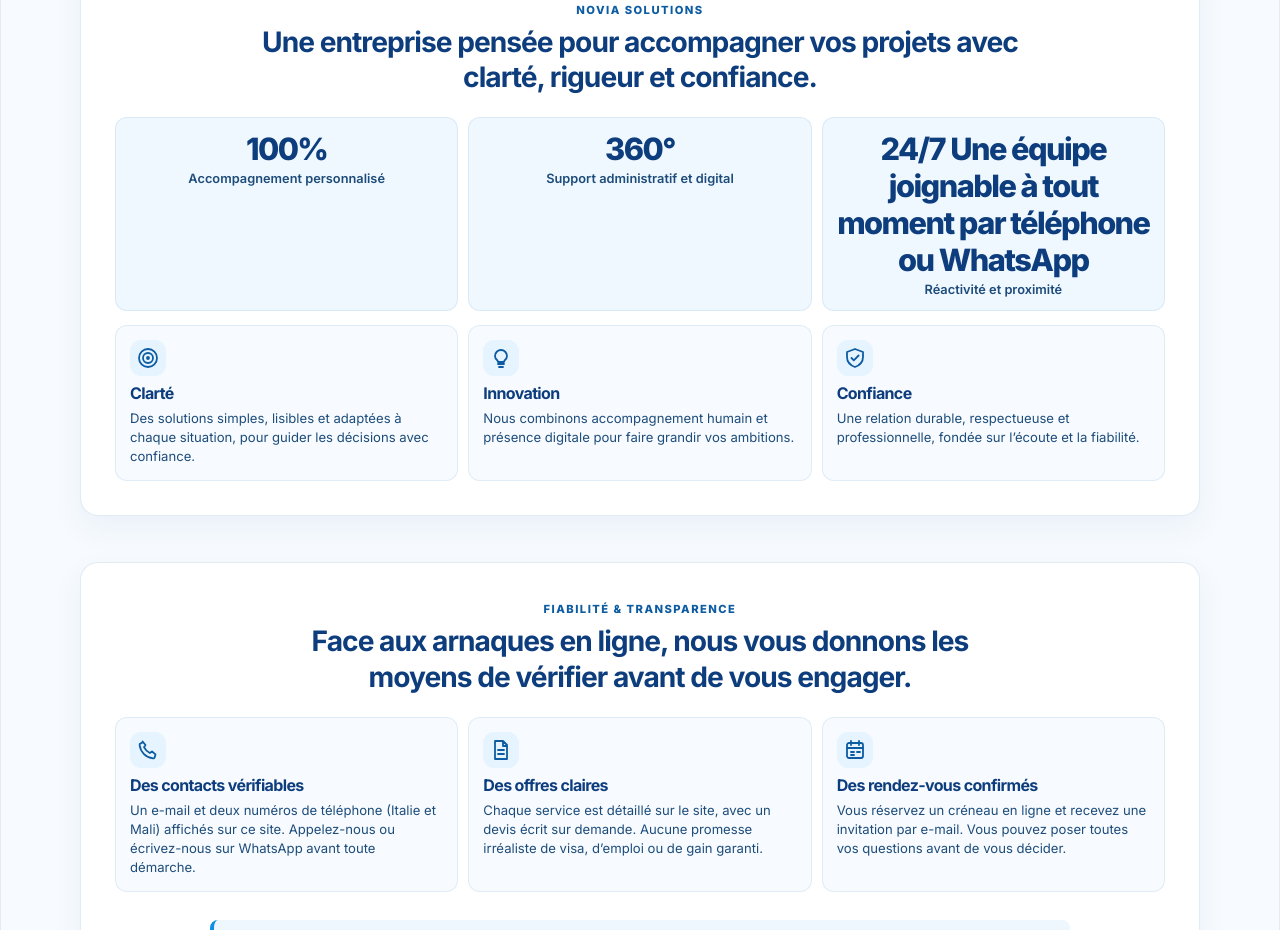
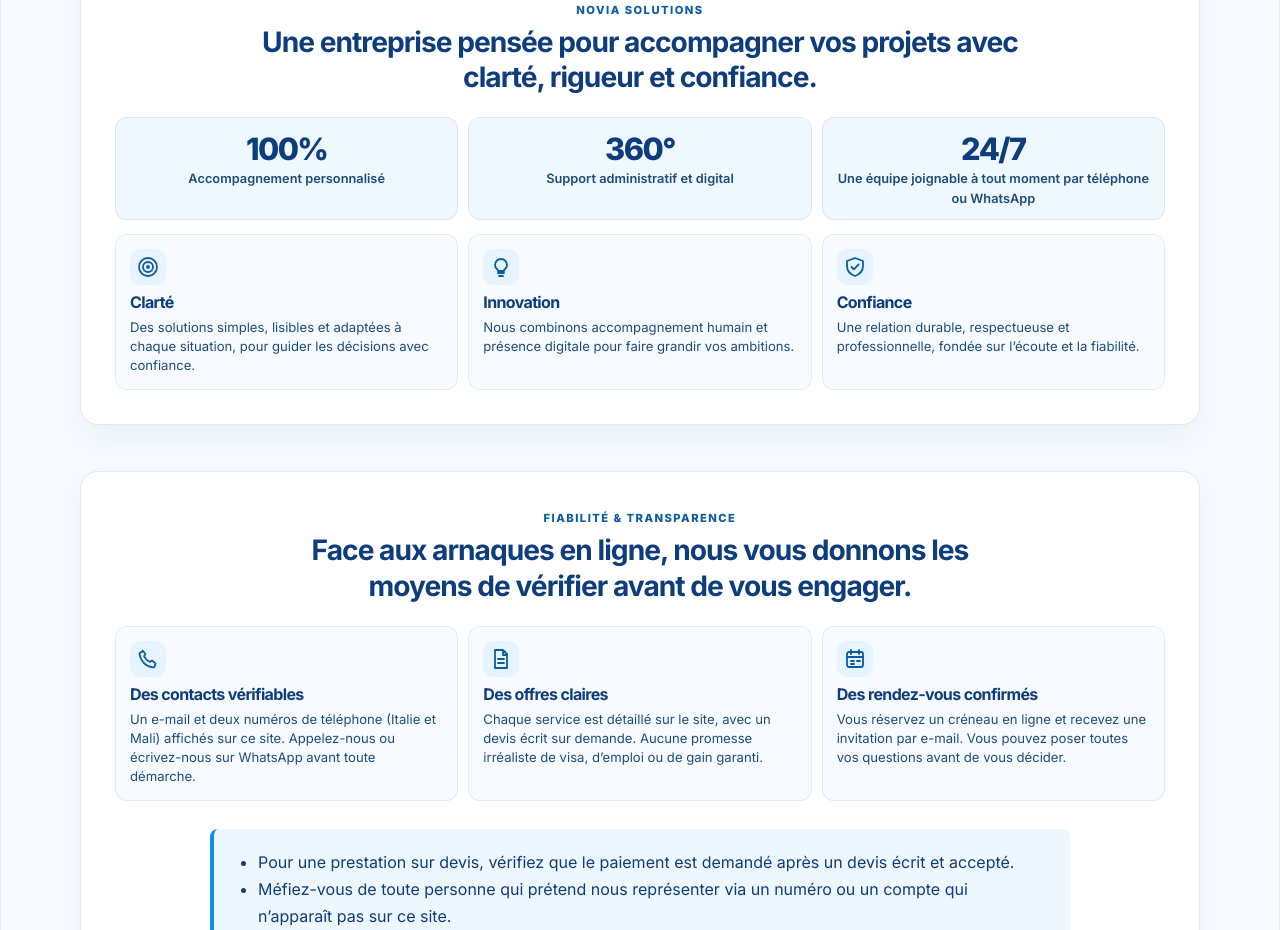
Before and after one commit to amadousanogo254-alt/novia-solutions, a plain HTML site: page index.html in a window 1280 px wide. Shown: the part 856-1786 px from the top of the page. Drawn offline with Linux system fonts and the light colour scheme.

Commit message:
Add files via upload

```diff
--- a/index.html
+++ b/index.html
@@ -78,8 +78,8 @@
               <span>Support administratif et digital</span>
             </div>
             <div class="stat-item">
-              <strong>24/7 Une équipe joignable à tout moment par téléphone ou WhatsApp</strong>
-              <span>Réactivité et proximité</span>
+              <strong>24/7</strong>
+              <span>Une équipe joignable à tout moment par téléphone ou WhatsApp</span>
             </div>
           </div>
 
```
